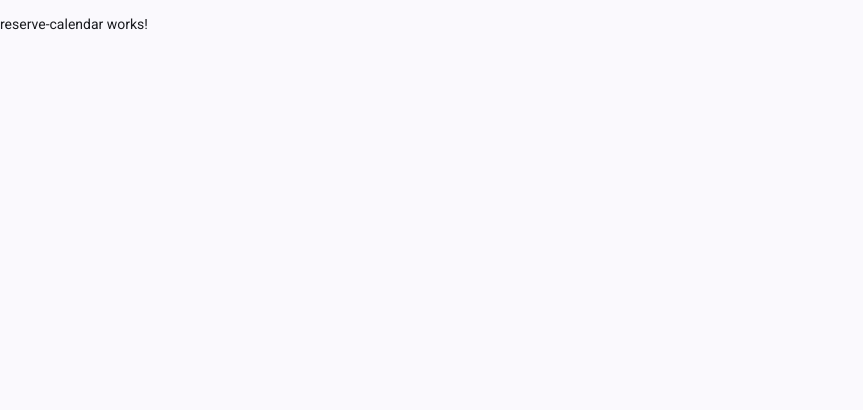
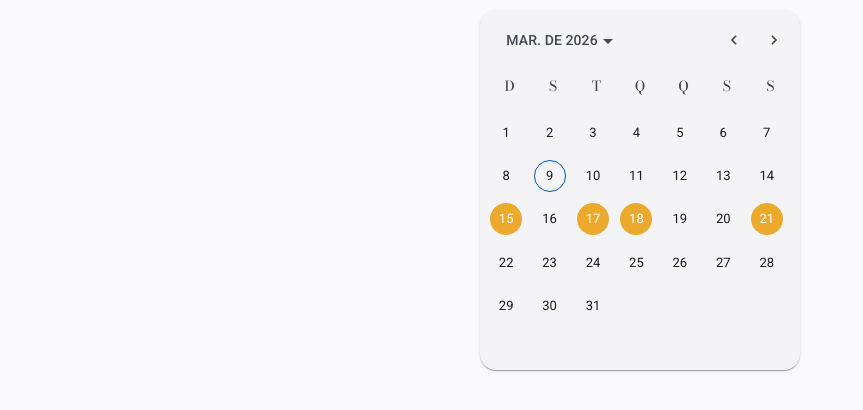
Before and after one commit to gabrielsndev/celed-prime, an Angular app in the folder frontend/celed-prime-web/: page / in a window 1280 px wide. Shown: the top 410 px of the page, without its empty margins (0-863 px from the left). Built offline with nearby package versions, Linux system fonts and the light colour scheme.

Commit message:
perto de finalizar o calendário

```diff
--- a/frontend/celed-prime-web/src/app/shared/components/reserve-calendar/reserve-calendar.component.html
+++ b/frontend/celed-prime-web/src/app/shared/components/reserve-calendar/reserve-calendar.component.html
@@ -1 +1,3 @@
-<p>reserve-calendar works!</p>
+<mat-card class="calendar-card">
+    <mat-calendar [dateClass]="dateClass"></mat-calendar>
+</mat-card>
--- a/frontend/celed-prime-web/src/app/shared/components/reserve-calendar/reserve-calendar.component.scss
+++ b/frontend/celed-prime-web/src/app/shared/components/reserve-calendar/reserve-calendar.component.scss
@@ -0,0 +1,52 @@
+.calendar-card {
+    max-width: 320px;
+    min-height: 320px;
+    height: auto;
+    max-height: 360px;
+    margin: 10px auto;
+    border-radius: 16px;
+    padding-bottom: 10px;
+
+    ::ng-deep {
+
+        .special-date .mat-calendar-body-cell-content {
+            background-color: var(--prime-gold) !important;
+            color: white !important;
+            border-radius: 50% !important;
+            display: flex;
+            align-items: center;
+            justify-content: center;
+            border: none !important;
+        }
+
+        .mat-calendar{
+            font-family: 'Bodoni Moda', serif;
+            height: 350px;
+        }
+
+        .mat-calendar-header {
+            padding: 0px 8px;
+            margin-top: -5px;
+        }
+
+        .mat-calendar-body-label {
+            display: none !important;
+        }
+
+        .mat-calendar-body-cell-content {
+            width: 32px !important;
+            height: 32px !important;
+            line-height: 32px !important;
+            font-size: 13px;
+        }
+
+        .mat-calendar-content {
+            padding: 0 8px 8px 8px !important;
+        }
+
+        .mat-calendar-previous-button, .mat-calendar-next-button {
+            transform: scale(0.8);
+        }
+    }
+
+}
--- a/frontend/celed-prime-web/src/app/shared/components/reserve-calendar/reserve-calendar.component.ts
+++ b/frontend/celed-prime-web/src/app/shared/components/reserve-calendar/reserve-calendar.component.ts
@@ -2,8 +2,10 @@ import { Component } from '@angular/core';
 import { CommonModule } from '@angular/common';
 import { MatCardModule } from '@angular/material/card';
 import { MatButtonModule } from '@angular/material/button';
-import { MatNativeDateModule } from '@angular/material/core';
+import { MAT_DATE_LOCALE } from '@angular/material/core';
 import { MatDatepickerModule } from '@angular/material/datepicker';
+import { provideNativeDateAdapter } from '@angular/material/core';
+import { MatCalendarCellClassFunction } from '@angular/material/datepicker';
 
 @Component({
   selector: 'cp-reserve-calendar',
@@ -11,12 +13,30 @@ import { MatDatepickerModule } from '@angular/material/datepicker';
     CommonModule,
     MatCardModule,
     MatDatepickerModule,
-    MatNativeDateModule,
-    MatButtonModule
+    MatButtonModule,
+  ],
+  providers: [
+    { provide: MAT_DATE_LOCALE, useValue: 'pt-BR'},
+    provideNativeDateAdapter()
   ],
   templateUrl: './reserve-calendar.component.html',
   styleUrl: './reserve-calendar.component.scss',
 })
 export class ReserveCalendarComponent {
 
+  dates:string[] = ['2026-03-15', '2026-03-17', '2026-03-18', '2026-03-21']
+
+  dateClass: MatCalendarCellClassFunction<Date> = (cellDate:Date, view:string) => {
+    if (view === 'month') {
+
+      const year = cellDate.getFullYear();
+      const month = (cellDate.getMonth() + 1).toString().padStart(2, '0');
+      const day = cellDate.getDate().toString().padStart(2, '0');
+      const formattedDate = `${year}-${month}-${day}`;
+
+      return this.dates.includes(formattedDate) ? 'special-date' : '';
+    }
+
+    return '';
+  };
 }
```
